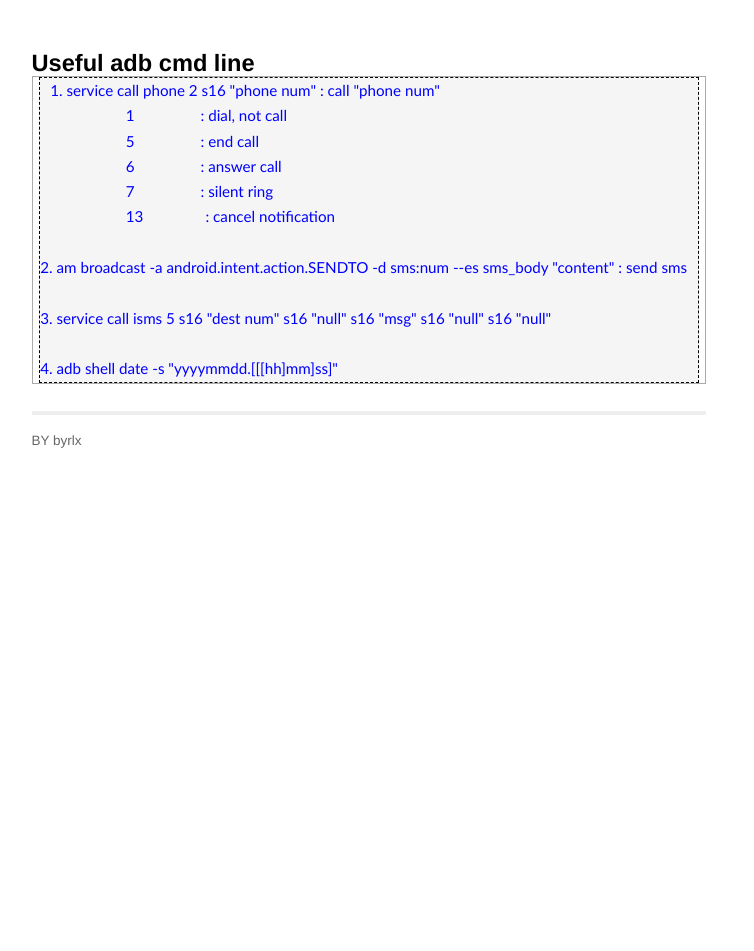
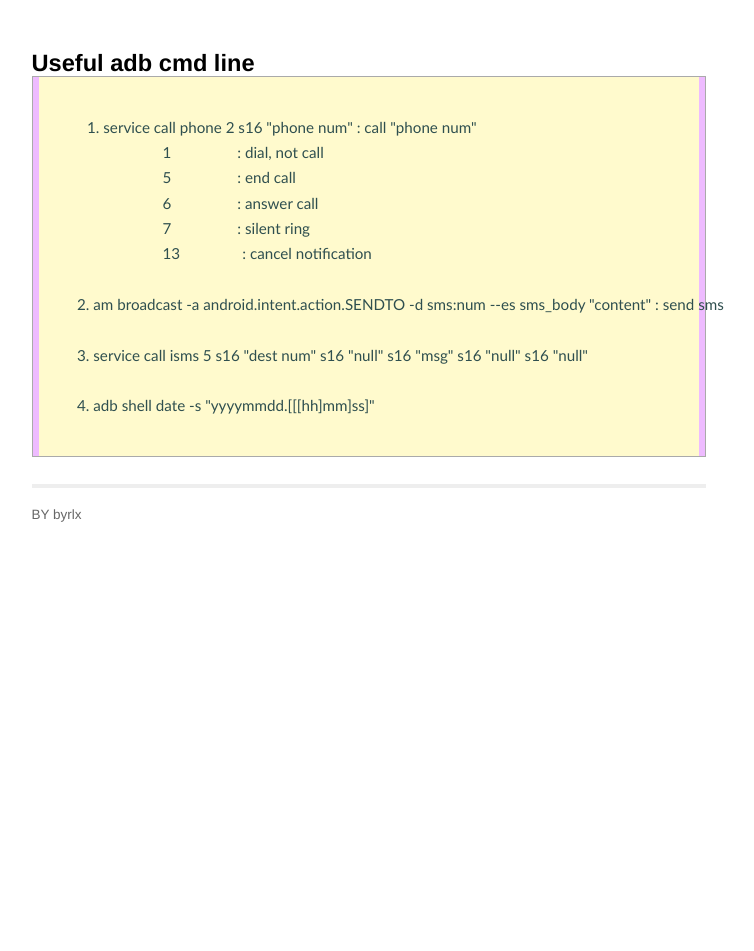
Before and after one commit to byrlx/byrlx.github.io, a Jekyll site: the page built from _posts/2013-06-16-useful-add-cmd-line.md, in a window 1280 px wide. Shown: the whole page, without its empty margins (271-1025 px from the left). Built offline with Jekyll 4.4.1, drawn with Linux system fonts in a browser that asks for light colours; Markdown is read by kramdown in place of the engine named in the settings.

Commit message:
modify post format

```diff
--- a/css/screen.css
+++ b/css/screen.css
@@ -162,7 +162,7 @@ body {
 
 	  .lxpost pre {
 		  border: 1px solid #aaa;
-		  background-color: white;
+		  background-color: #ebf;
 		  padding: 0 .4em;
 	  }
 
@@ -174,16 +174,14 @@ body {
 	  .lxpost code {
 		  text-indent:10px;
 		  border-color:#000;
-		  border-style:dashed;
 		  border-width:1px;
 		  display:block;
 		  font-size:90%;
 		  font-family:Calibri,"微软雅黑", "新宋体", "宋体";
-		  margin:0 0 0 0;
-		  padding:0 0 0 0;
+		  padding:1cm 1cm 1cm 1cm;
 		  -moz-border-radius:5px;
-		  background:#f5f5f5;
-		  color:blue;
+		  background:#fffacd;
+		  color:#2f4f4f;
 	  }
 
 	  /* terminal */
```
